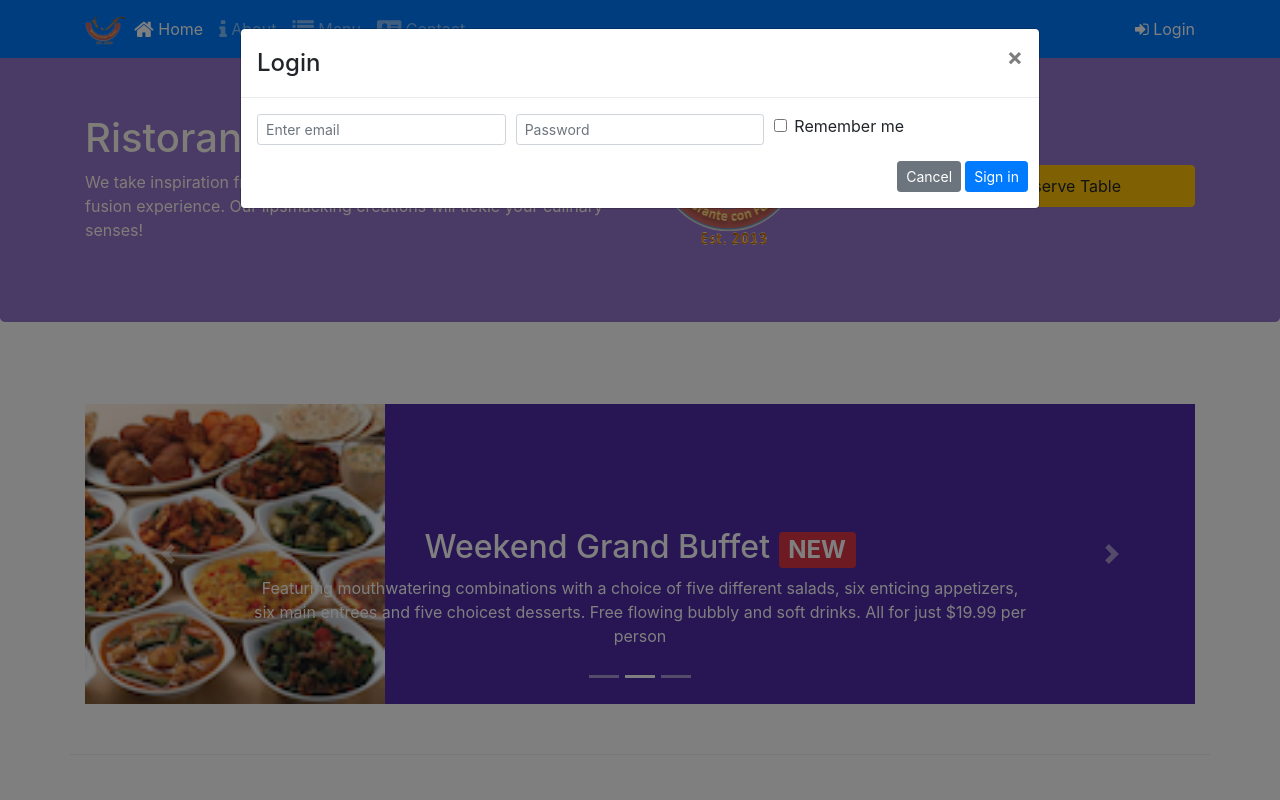
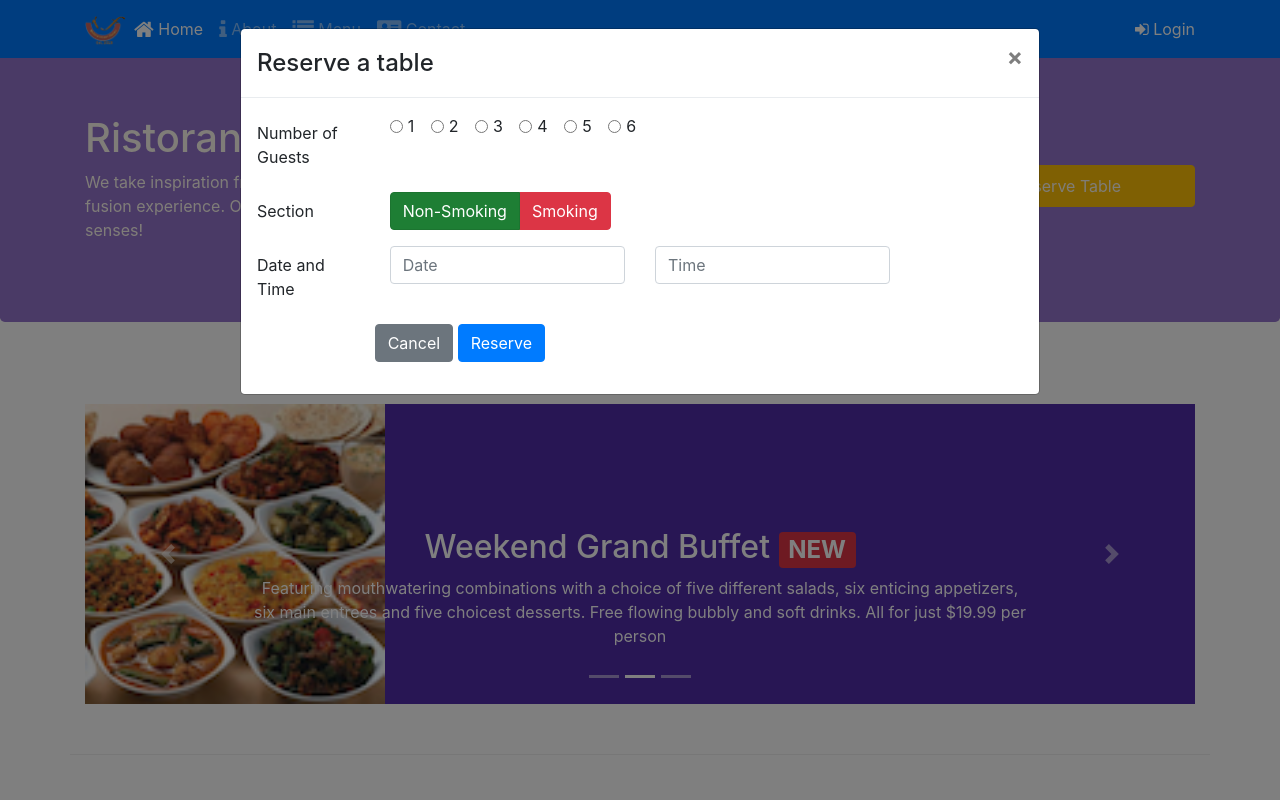
Before and after one commit to soethan98/Coursea-Boostrap-Course, a website: page index.html in a window 1280 px wide. Both pictures are taken after a click on the link "Login". Shown: the top 800 px of the page. Drawn offline with nearby package versions, Linux system fonts and the light colour scheme.

Commit message:
Assignment 3

```diff
--- a/index.html
+++ b/index.html
@@ -50,43 +50,89 @@
         <div class="modal-dialog modal-lg" role="content">
             <div class="modal-content">
                 <div class="modal-header">
-                    <h4 class="modal-title">Login</h4>
+                    <h4 class="modal-title">Reserve a table</h4>
                     <button type="button" class="close" data-dismiss="modal">&times;</button>
                 </div>
                 <div class="modal-body">
                     <form>
-                        <div class="form-row">
-                            <div class="form-group col-sm-4">
-                                <label class="sr-only" for="exampleInputEmail3">Email address</label>
-                                <input type="email" class="form-control form-control-sm mr-1" id="exampleInputEmail3"
-                                    placeholder="Enter email">
+                        <div class="form-group row">
+                            <label class=" col-12 col-md-2 col-form-label">Number of Guests</label>
+                            <div class="col-md-10">
+                                <div class="form-check form-check-inline">
+                                    <input class="form-check-input" type="radio" name="inlineRadioOptions"
+                                        id="inlineRadio1" value="option1">
+                                    <label class="form-check-label" for="inlineRadio1">1</label>
+                                </div>
+                                <div class="form-check form-check-inline">
+                                    <input class="form-check-input" type="radio" name="inlineRadioOptions"
+                                        id="inlineRadio2" value="option2">
+                                    <label class="form-check-label" for="inlineRadio2">2</label>
+                                </div>
+                                <div class="form-check form-check-inline">
+                                    <input class="form-check-input" type="radio" name="inlineRadioOptions"
+                                        id="inlineRadio2" value="option2">
+                                    <label class="form-check-label" for="inlineRadio2">3</label>
+                                </div>
+                                <div class="form-check form-check-inline">
+                                    <input class="form-check-input" type="radio" name="inlineRadioOptions"
+                                        id="inlineRadio2" value="option2">
+                                    <label class="form-check-label" for="inlineRadio2">4</label>
+                                </div>
+                                <div class="form-check form-check-inline">
+                                    <input class="form-check-input" type="radio" name="inlineRadioOptions"
+                                        id="inlineRadio2" value="option2">
+                                    <label class="form-check-label" for="inlineRadio2">5</label>
+                                </div>
+                                <div class="form-check form-check-inline">
+                                    <input class="form-check-input" type="radio" name="inlineRadioOptions"
+                                        id="inlineRadio2" value="option2">
+                                    <label class="form-check-label" for="inlineRadio2">6</label>
+                                </div>
+                            </div>
 
 
-                            </div>
-                            <div class="form-group col-sm-4">
-                                <label class="sr-only" for="exampleInputPassword3">Password</label>
-                                <input type="password" class="form-control form-control-sm mr-1"
-                                    id="exampleInputPassword3" placeholder="Password">
-                            </div>
-                            <div class="col-sm-auto">
-                                <div class="form-check">
-                                    <input class="form-check-input" type="checkbox">
-                                    <label class="form-check-label"> Remember me
+
+
+                        </div>
+                        <div class="form-group row">
+                            <label class="col-12 col-md-2 col-form-label">Section</label>
+                            <div class="col-12 col-md-10">
+                                <div class="btn-group btn-group-toggle" data-toggle="buttons">
+                                    <label class="btn btn-success active">
+                                        <input type="radio" name="options" id="option1" checked> Non-Smoking
                                     </label>
+                                    <label class="btn btn-danger">
+                                        <input type="radio" name="options" id="option2"> Smoking
+                                    </label>
+
                                 </div>
                             </div>
                         </div>
-                        <div class="form-row">
-                            <button type="button" class="btn btn-secondary btn-sm ml-auto"
-                                data-dismiss="modal">Cancel</button>
-                            <button type="submit" class="btn btn-primary btn-sm ml-1">Sign in</button>
+
+                        <div class="form-group row">
+                            <label class="col-12 col-md-2 col-form-label">Date and Time</label>
+                            <div class="col-12 col-md-4">
+                                <input type="text" class="form-control" id="date" name="Date" placeholder="Date">
+
+                            </div>
+                            <div class="col-12 col-md-4">
+                                <input type="text" class="form-control" id="time" name="Time" placeholder="Time">
+
+                            </div>
+                        </div>
+
+                        <div class="form-group row">
+                            <div class="offset-sm-2">
+                                <button type="button" class="btn btn-secondary" data-dismiss="modal">Cancel</button>
+                                <button type="submit" class="btn btn-primary">Reserve</button>
+                            </div>
                         </div>
                     </form>
                 </div>
             </div>
         </div>
+    </div>
 
-    </div>
 
     <header class="jumbotron">
         <div class="container">
@@ -100,9 +146,8 @@
                     <img src="img/logo.png" class="img-fluid">
                 </div>
                 <div class="col-12 col-sm align-self-center">
-                    <a role="button" class="btn btn-block nav-link btn-warning" data-toggle="tooltip" data-html="true"
-                        title="Or Call us at <strong>123344</strong>" data-placement="bottom"
-                        href="#reserveform">Reserve Table</a>
+                    <a role="button" class="btn btn-block nav-link btn-warning" data-toggle="modal"
+                        data-target="#loginModal">Reserve Table</a>
                 </div>
             </div>
         </div>
```
